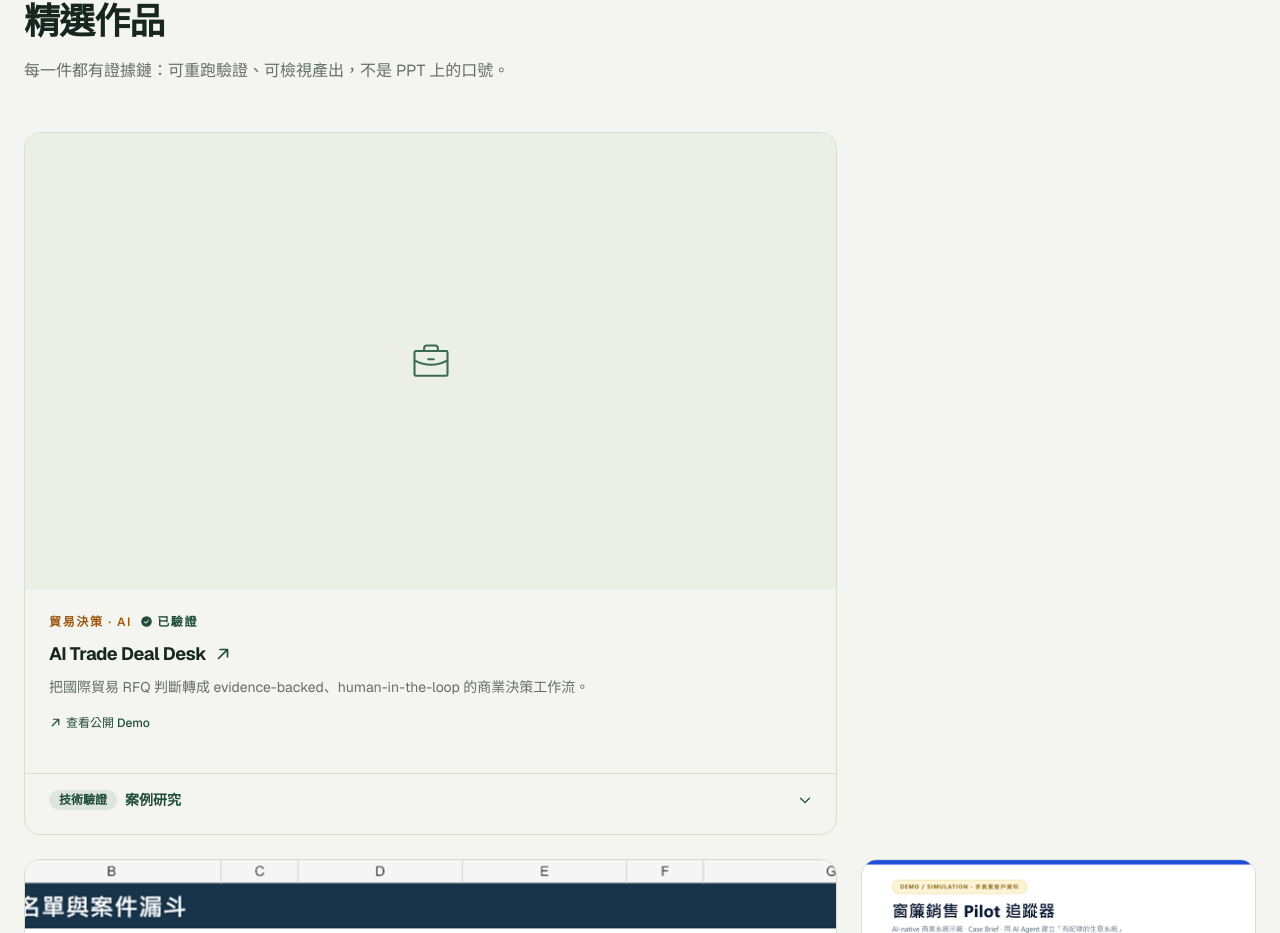
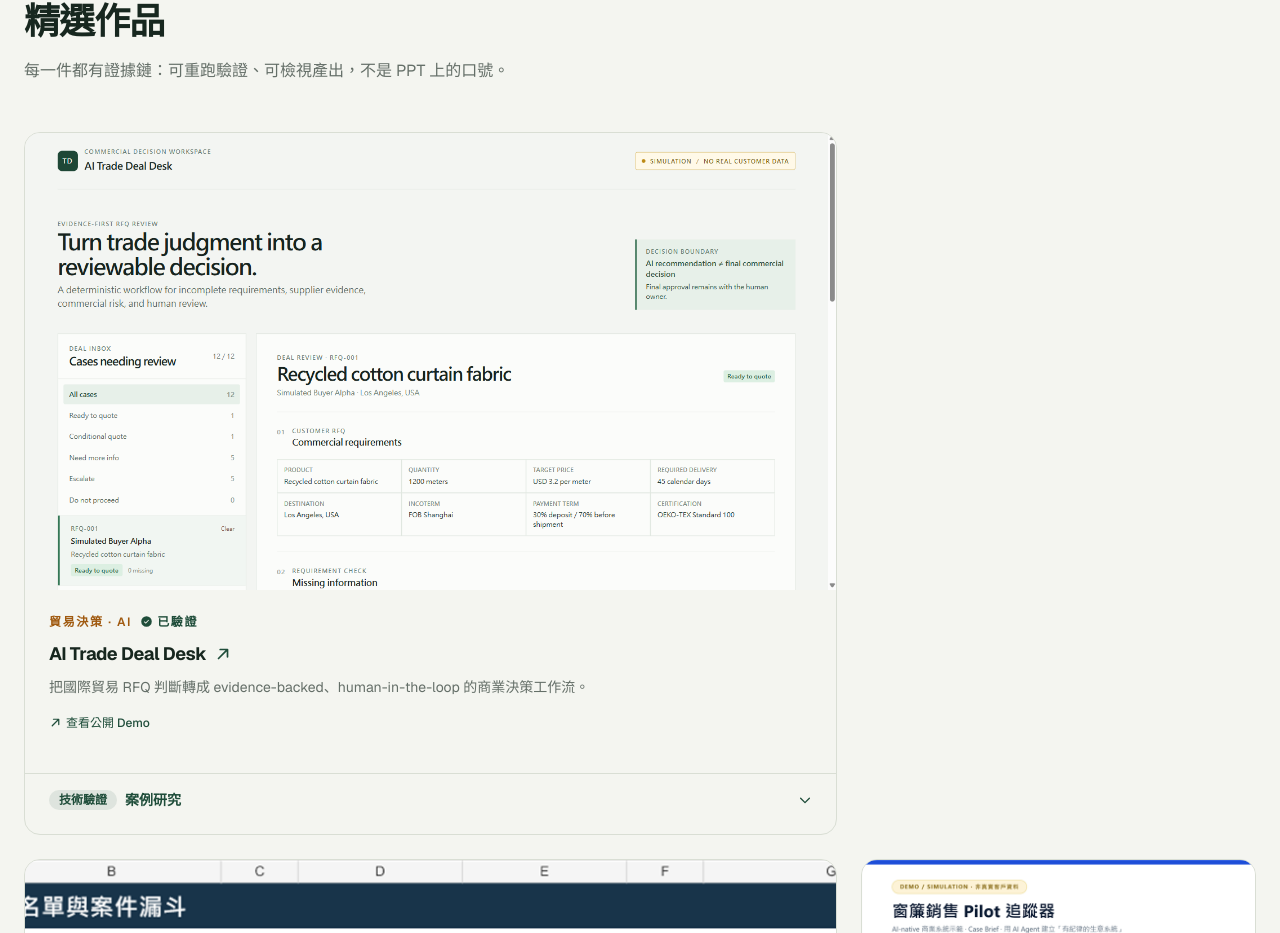
Before and after one commit to apchen1978/pauls-tradecraft, a React (Vite) app: page / in a window 1280 px wide. Shown: the part 799-1732 px from the top of the page. Built offline with nearby package versions, Linux system fonts and the light colour scheme.

Commit message:
feat: add Trade Deal Desk portfolio cover

```diff
--- a/src/data/works.js
+++ b/src/data/works.js
@@ -10,6 +10,8 @@
 export const works = [
   {
     id: "trade-deal-desk",
+    cover: "/images/cover-trade-deal-desk.png",
+    imageAlt: { zh: "AI Trade Deal Desk RFQ 決策工作區畫面", en: "AI Trade Deal Desk RFQ decision workspace" },
     span: "col-span-3 md:col-span-2",
     icon: "briefcase",
     verified: true,
```
Also changed, not shown: public/images/cover-trade-deal-desk.png (added).
